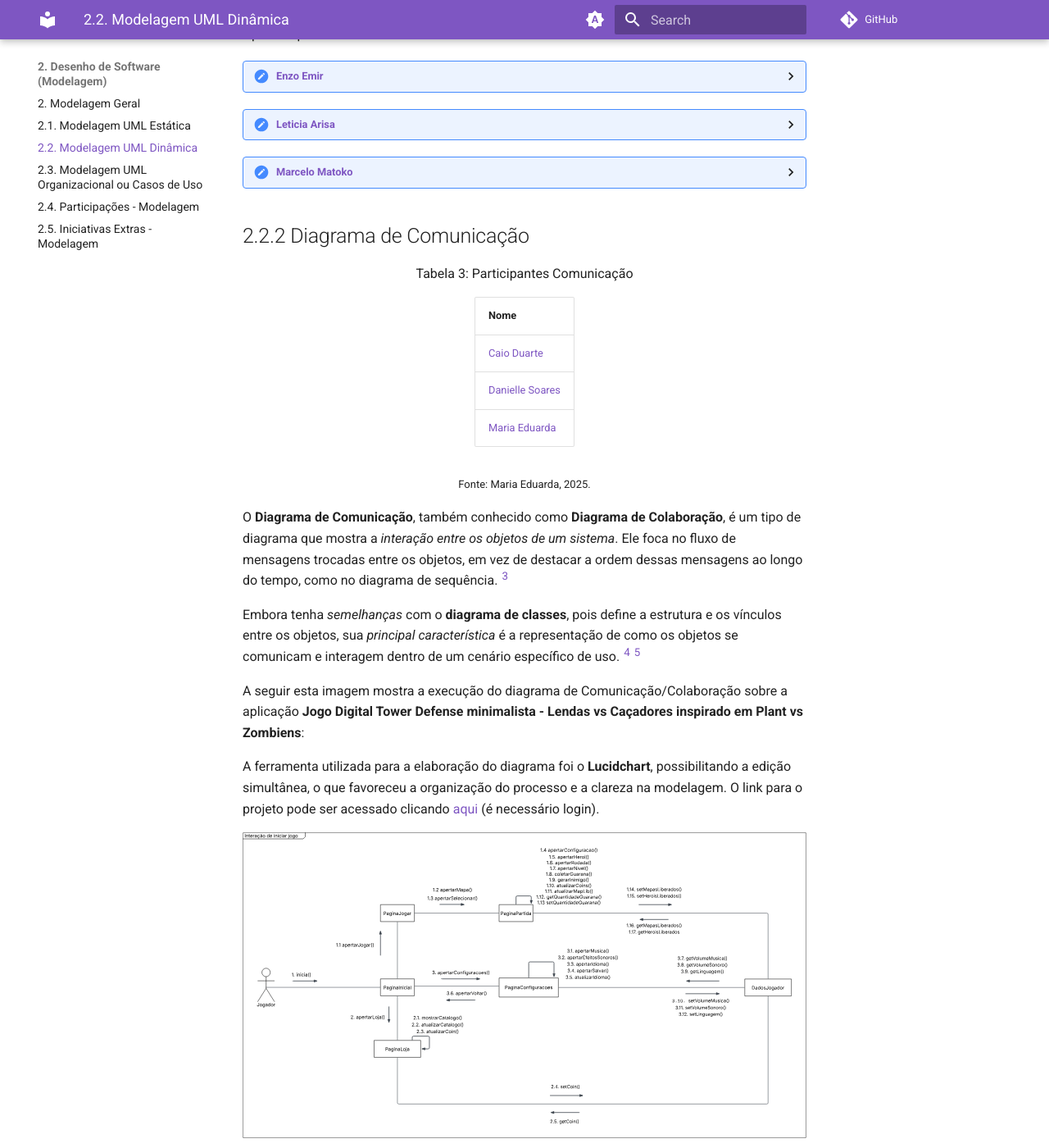
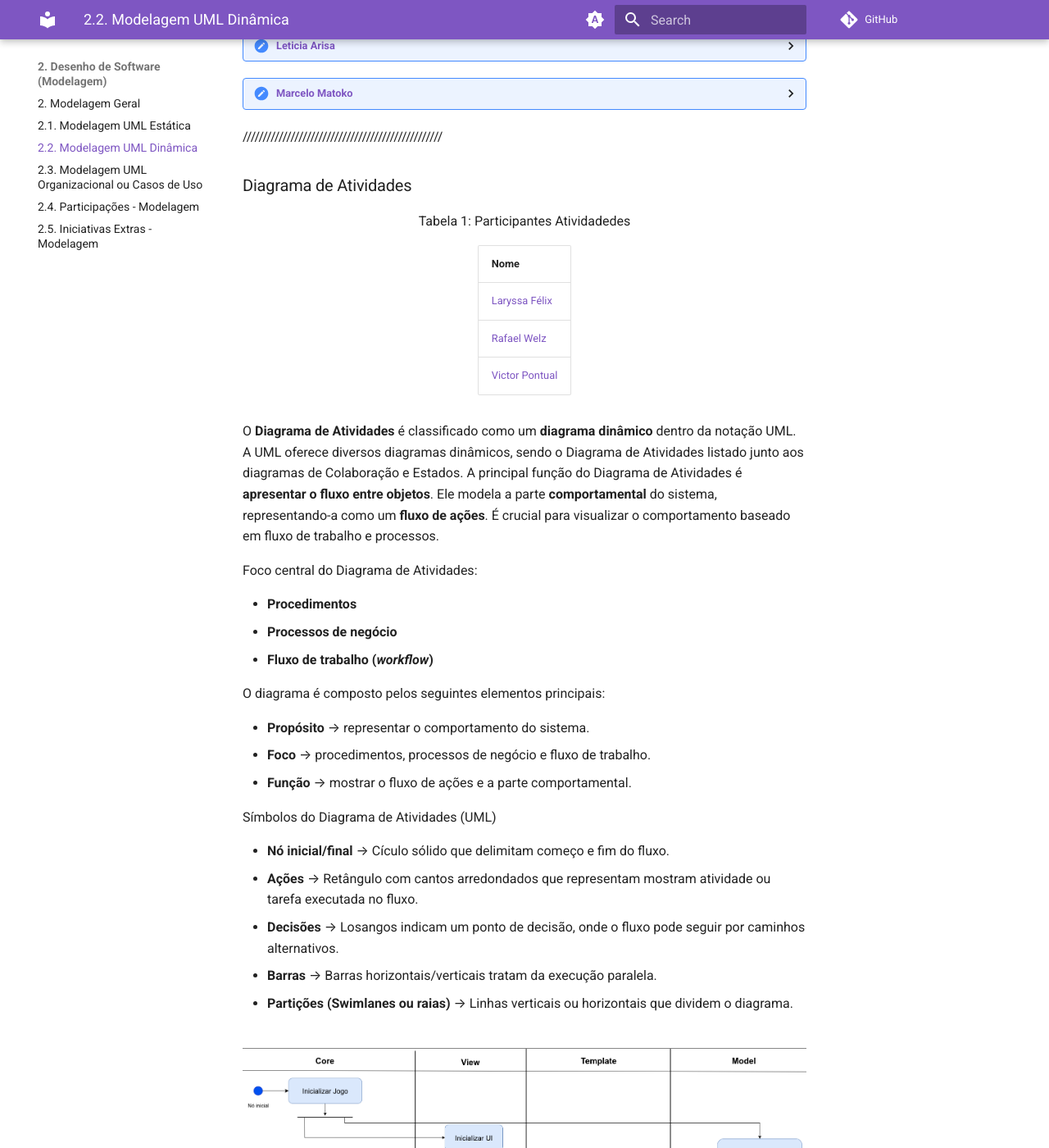
Before and after one commit to UnBArqDsw2025-2-Turma01/2025.2-T01-G1_JogoDigital_Entrega_02, an MkDocs documentation site: the page built from docs/Modelagem/2.2.ModelagemDinamica.md, in a window 1280 px wide and 1400 px high, scrolled down 3931 px. Shown: the whole window at 82% size. Built offline with MkDocs 1.6.1 and Material for MkDocs 9.7.7, drawn with Linux system fonts in a browser that asks for light colours; some of the changed text lies outside the part shown.

Commit message:
Docs: diagrama de atividades
Co-authored-by: Rafael Schadt <rafaelwelzschadt@gmail.com>
Co-authored-by: Victor Pontual <victorpontualgan@gmail.com>

```diff
--- a/docs/Modelagem/2.2.ModelagemDinamica.md
+++ b/docs/Modelagem/2.2.ModelagemDinamica.md
@@ -8,7 +8,7 @@ Apresentação (para a professora) explicando o modelo dinâmico especificado, c
 
 A Wiki ou GitPages do Projeto deve conter um tópico dedicado ao Módulo Modelagem Dinâmica (Notação UML), com 1 modelo, histórico de versões, referências, e demais detalhamentos gerados pela equipe nesse escopo.
 
-# 2.2. Módulo Notação UML – Modelagem Dinâmica
+# 2.1. Módulo Modelagem Dinâmica UML
 
 ## Introdução
 
@@ -31,15 +31,15 @@ A Wiki ou GitPages do Projeto deve conter um tópico dedicado ao Módulo Modelag
   <tbody>
     <tr>
       <td><a href="https://github.com/caioduart3">Caio Duarte</a></td>
-      <td>Diagrama de Comunicação</td>
-      <td>21/09/2025</td>
-      <td>21:00</td>
+      <td></td>
+      <td></td>
+      <td></td>
     </tr>
     <tr>
       <td><a href="https://github.com/danielle-soaress">Danielle Soares</a></td>
-      <td>Diagrama de Comunicação</td>
-      <td>21/09/2025</td>
-      <td>21:00</td>
+      <td></td>
+      <td></td>
+      <td></td>
     </tr>
     <tr>
       <td><a href="https://github.com/EnzoEmir">Enzo Emir</a></td>
@@ -49,9 +49,9 @@ A Wiki ou GitPages do Projeto deve conter um tópico dedicado ao Módulo Modelag
     </tr>
     <tr>
       <td><a href="https://github.com/felixlaryssa">Laryssa Félix</a></td>
-      <td></td>
-      <td></td>
-      <td></td>
+      <td>Diagrama de Atividadess</td>
+      <td>21/09/202</td>
+      <td>11:00</td>
     </tr>
     <tr>
       <td><a href="https://github.com/Leticia-Arisa-K-Higa">Leticia Arisa</a></td>
@@ -67,21 +67,21 @@ A Wiki ou GitPages do Projeto deve conter um tópico dedicado ao Módulo Modelag
     </tr>
     <tr>
       <td><a href="https://github.com/dudaa28">Maria Eduarda</a></td>
-      <td>Diagrama de Comunicação</td>
-      <td>21/09/2025</td>
-      <td>21:00</td>
-    </tr>
-    <tr>
-      <td><a href="https://github.com/RafaelSchadt">Rafael Welz</a></td>
       <td></td>
       <td></td>
       <td></td>
     </tr>
     <tr>
+      <td><a href="https://github.com/RafaelSchadt">Rafael Welz</a></td>
+      <td>Diagrama de Atividadess</td>
+      <td>21/09/202</td>
+      <td>11:00</td>
+    </tr>
+    <tr>
       <td><a href="https://github.com/VictorPontual">Victor Pontual</a></td>
-      <td></td>
-      <td></td>
-      <td></td>
+      <td>Diagrama de Atividadess</td>
+      <td>21/09/202</td>
+      <td>11:00</td>
     </tr>
   </tbody>
 </table>
@@ -89,9 +89,9 @@ A Wiki ou GitPages do Projeto deve conter um tópico dedicado ao Módulo Modelag
 
 <font size="2"><p style="text-align: center">Fonte: Equipe do Projeto, 2025.</p></font>
 
-## 2.2.1 Diagrama de Estados
+### Diagrama de Estados
 
-<font size="3"><p style="text-align: center">Tabela 2: Participantes Estados</p></font>
+<font size="3"><p style="text-align: center">Tabela 1: Participantes Estados</p></font>
 
 <div align="center">
 <table>
@@ -130,11 +130,11 @@ Este diagrama é especialmente útil para modelar **sistemas reativos**, **inter
 ![Estados](../assets/Dinamica/DiagramaDeEstados.png)
 ![Estados2](../assets/Dinamica/DiagramaDeEstados2.png)
 
-#### Gravações
-
+<div align="center">
 <iframe width="560" height="315" src="https://www.youtube.com/embed/UnR0DJuQHwg" title="YouTube video player" frameborder="0" allowfullscreen></iframe>
 
 <iframe width="560" height="315" src="https://www.youtube.com/embed/b2XKDGkJ_TQ" title="YouTube video player" frameborder="0" allowfullscreen></iframe>
+</div>
 
 O link para o projeto pode ser acessado clicando [aqui](https://lucid.app/lucidchart/6684499e-14be-4599-b646-e5eef2a11d4f/edit?viewport_loc=-419%2C-1614%2C7583%2C4006%2C0_0&invitationId=inv_b6cf84fe-0368-42ce-af78-3ee42c2a883d).
 
@@ -163,9 +163,11 @@ Opiniões pessoais:
   <p>Na minha opinião, o Diagrama de Estados é muito complexo tanto na questão da elaboração quanto na dificuldade de interpretá-lo quando completo. Isso faz com que o processo de organização dos pensamentos e de entendimento do projeto não fique facilmente legível e compreensível.</p>
 </details>
 
-## 2.2.2 Diagrama de Comunicação
+//////////////////////////////////////////////////
 
-<font size="3"><p style="text-align: center">Tabela 3: Participantes Comunicação</p></font>
+### Diagrama de Atividades
+
+<font size="3"><p style="text-align: center">Tabela 1: Participantes Atividadedes</p></font>
 
 <div align="center">
 <table>
@@ -176,60 +178,71 @@ Opiniões pessoais:
   </thead>
   <tbody>
     <tr>
-      <td><a href="https://github.com/caioduart3">Caio Duarte</a></td>
+      <td><a href="https://github.com/EnzoEmir">Laryssa Félix</a></td>
     </tr>
     <tr>
-      <td><a href="https://github.com/danielle-soaress">Danielle Soares</a></td>
+      <td><a href="https://github.com/RafaelSchadt">Rafael Welz</a></td>
     </tr>
     <tr>
-      <td><a href="https://github.com/dudaa28">Maria Eduarda</a></td>
+      <td><a href="https://github.com/VictorPontual">Victor Pontual</a></td>
     </tr>
   </tbody>
 </table>
 </div>
 
-<font size="2"><p style="text-align: center">Fonte: Maria Eduarda, 2025.</p></font>
+O **Diagrama de Atividades** é classificado como um **diagrama dinâmico** dentro da notação UML.
+A UML oferece diversos diagramas dinâmicos, sendo o Diagrama de Atividades listado junto aos diagramas de Colaboração e Estados.
+A principal função do Diagrama de Atividades é **apresentar o fluxo entre objetos**.  Ele modela a parte **comportamental** do sistema, representando-a como um **fluxo de ações**. É crucial para visualizar o comportamento baseado em fluxo de trabalho e processos.
 
-O **Diagrama de Comunicação**, também conhecido como **Diagrama de Colaboração**, é um tipo de diagrama que mostra a *interação entre os objetos de um sistema*. Ele foca no fluxo de mensagens trocadas entre os objetos, em vez de destacar a ordem dessas mensagens ao longo do tempo, como no diagrama de sequência. <a href="#REF3"><sup>3</sup></a>
+Foco central do Diagrama de Atividades:
 
-Embora tenha *semelhanças* com o **diagrama de classes**, pois define a estrutura e os vínculos entre os objetos, sua *principal característica* é a representação de como os objetos se comunicam e interagem dentro de um cenário específico de uso. <a href="#REF4"><sup>4</sup></a> <a href="#REF5"><sup>5</sup></a>
+- **Procedimentos**
+- **Processos de negócio**
+- **Fluxo de trabalho (*workflow*)**
 
-A seguir esta imagem mostra a execução do diagrama de Comunicação/Colaboração sobre a aplicação **Jogo Digital Tower Defense minimalista  - Lendas vs Caçadores inspirado em Plant vs Zombiens**:
+O diagrama é composto pelos seguintes elementos principais:
 
-A ferramenta utilizada para a elaboração do diagrama foi o **Lucidchart**, possibilitando a edição simultânea, o que favoreceu a organização do processo e a clareza na modelagem. O link para o projeto pode ser acessado clicando [aqui](https://lucid.app/lucidchart/fff48367-715f-4d5b-8ec5-5d0033a4a0d3/edit?viewport_loc=108%2C40%2C4396%2C1900%2C0_0&invitationId=inv_99631f6e-5f3a-4166-9259-30c6b849bed1) (é necessário login).
+- **Propósito**  → representar o comportamento do sistema.
+- **Foco**  → procedimentos, processos de negócio e fluxo de trabalho.
+- **Função**  → mostrar o fluxo de ações e a parte comportamental.
 
-![Diagrama de Pacotes](../assets/Dinamica/DiagramaDeColaboraçao.svg)
-<font size="2"><p style="text-align: center">Fonte: Caio Duarte, Danielle Soares, Maria Eduarda, 2025.</p></font>
+Símbolos do Diagrama de Atividades (UML)
 
+- **Nó inicial/final** → Cículo sólido que delimitam começo e fim do fluxo.
+- **Ações** → Retângulo com cantos arredondados que representam mostram atividade ou tarefa executada no fluxo.
+- **Decisões** → Losangos indicam um ponto de decisão, onde o fluxo pode seguir por caminhos alternativos.
+- **Barras** → Barras horizontais/verticais tratam da execução paralela.
+- **Partições (Swimlanes ou raias)** → Linhas verticais ou horizontais que dividem o diagrama.
 
->>explicação do diagrama de colaboração<<
+&nbsp;
+![Atividades](../assets/Dinamica/Diagrama_Atividades.drawio.png)
+
+O link para o projeto pode ser acessado clicando [aqui](https://app.diagrams.net/#G10ed7R7VRLyrU7WWe1w4ZhdLnxHvUC1uy#%7B%22pageId%22%3A%22CiVylWIiSjx9v8DIPukC%22%7D).
+
+<br>
 
 #### Comentários sobre o Trabalho em Equipe
 
-A elaboração desta etapa foi realizada de forma colaborativa em reunião pelo **Microsoft Teams**, onde os três membros designados estiveram presentes e participaram ativamente da discussão/elaboração.
-O processo de modelagem foi feito no **Lucidchart**, ferramenta que possibilitou a criação e edição simultânea do diagrama, garantindo integração e alinhamento entre os integrantes.
+A elaboração desta etapa foi realizada de forma colaborativa em reunião pelo **Discord**, onde os três membros designados estiveram presentes e participaram ativamente da discussão/elaboração.
+O processo de modelagem foi feito no **Draw.io**, ferramenta que possibilitou a criação e edição simultânea do diagrama, garantindo integração e alinhamento entre os integrantes.
 
-Durante o encontro, cada participante contribuiu com sugestões e validações, assegurando que o resultado final refletisse a visão conjunta do grupo. Essa abordagem colaborativa favoreceu não apenas a qualidade do diagrama produzido, mas também a sinergia do time e a clareza na divisão de responsabilidades.
+Ao longo da atividade, cada integrante trouxe ideias e feedbacks que ajudaram a consolidar um resultado alinhado com a visão do grupo como um todo. Esse processo coletivo contribuiu tanto para a consistência do diagrama quanto para o fortalecimento da colaboração na equipe.
 
 Opiniões pessoais:
-
 <details>
-  <summary><strong><a href="https://github.com/caioduart3">Caio Duarte</a></strong></summary>
-  <p>Texto aqui</p>
+  <summary><strong><a href="https://github.com/felixlaryssa">Laryssa Félix</a></strong></summary>
+  <p>Na minha visão, o diagrama de atividades foi muito útil porque tornou o fluxo do sistema mais claro. Muitas vezes, quando pensamos apenas em requisitos ou em descrições textuais, fica difícil enxergar a sequência de passos e a interação entre eles. Ao representar isso graficamente, consegui compreender melhor a lógica e também identificar pontos que poderiam gerar ambiguidades. Achei que o diagrama trouxe uma organização visual importante para o entendimento do processo.</p>
 </details>
 
 <details>
-  <summary><strong><a href="https://github.com/danielle-soaress">Danielle Soares</a></strong></summary>
-  <p>Texto aqui</p>
+  <summary><strong><a href="https://github.com/RafaelSchadt">Rafael Schadt</a></strong></summary>
+  <p>Para mim, o principal valor do diagrama de atividades está em facilitar a comunicação entre os membros da equipe. Nem todos interpretam requisitos da mesma forma, e ao termos uma representação visual, conseguimos alinhar entendimentos mais rapidamente. Percebi que esse artefato ajudou a reduzir mal-entendidos e também serviu como referência para validar se o que pensamos sobre o comportamento do sistema estava de fato correto.</p>
 </details>
 
 <details>
-  <summary><strong><a href="https://github.com/dudaa28">Maria Eduarda Andrade</a></strong></summary>
-  <p>O diagramaé uma ferramenta útil e de suma importancia no contexto de interação entre objetos no sistema, porém, percebi que, apesar de ser uma representação dinâmica interessante, pode ser desafiador visualizar a relação entre os objetos de forma clara, principalmente quando há muitas interações envolvidas.</p>
+  <summary><strong><a href="https://github.com/VictorPontual">Victor Pontual</a></strong></summary>
+  <p>Eu achei interessante a prática de elaborar o diagrama de atividades porque foi uma forma de aplicar, na prática, o que antes era apenas teoria. Foi desafiador no início, mas percebi que o exercício nos obriga a pensar não só nos fluxos principais, mas também nas alternativas e exceções. Isso me mostrou como esse tipo de artefato é fundamental para antecipar problemas e evitar lacunas no projeto.</p>
 </details>
-
-#### Gravações
-
 
 ## Referências
 
@@ -237,14 +250,11 @@ Opiniões pessoais:
 
 > <a id="REF2">2.</a> State Machine Diagrams Disponível em: <https://www.uml-diagrams.org/state-machine-diagrams.html>. Acesso em: 21 set. 2025.
 
-> <a id="REF1">3.</a> Figueiredo, A. Diagrama de Comunicação UML. Disponível em: <https://homepages.dcc.ufmg.br/~figueiredo/disciplinas/aulas/uml-diagrama-comunicacao_v01.pdf>. Acesso em: 21 set. 2025.
-
-> <a id="REF2">4.</a> Milene, P. Arquitetura e Desenho de Software - Aula Modelagem UML Dinâmica. Disponível em: <https://aprender3.unb.br/pluginfile.php/3178388/mod_page/content/1/Arquitetura%20e%20Desenho%20de%20Software%20-%20Aula%20Modelagem%20UML%20Din%C3%A2mica%20-%20Profa.%20Milene.pdf>. Acesso em: 21 set. 2025.
-
-> <a id="REF3">5.</a> Amendes, A. Diagrama de Colaboração UML. Disponível em: <https://homepages.dcc.ufmg.br/~amendes/GlossarioUML/glossario/conteudo/interacao/colaboracao/diagrama_de_colaboracao.htm>. Acesso em: 21 set. 2025.
+> <a id="REF2">3.</a> Slides Arquitetura e Desenho de Software Disponível - Prof. Milene Serrano. Disponível em: [Slides Professora Milene](../assets/Dinamica/SlidesModelagemUMLDinamica.pdf). Acesso em: 21 set. 2025.
 
 ## Histórico de Versões 📅
 
 | Versão | Data | Descrição | Autor(es) | Revisor(es) |
 | :--: | :--: | :--: | :--: | :--: |
-| `0.1` | 21/09/2025 | Adicionando Diagrama de Comunicação | [Caio Duarte](https://github.com/caioduart3), [Danielle Soares](https://github.com/danielle-soaress), [Maria Eduarda Andrade](https://github.com/dudaa28) | - |
+| `0.1` | 21/09/2025 | Conteúdo do Diagrama de estados | [Enzo Emir](https://github.com/EnzoEmir), [Leticia Arisa](https://github.com/danielle-soaress), [Marcelo Makoto](https://github.com/MM4k) | [Laryssa Felix](https://github.com/felixlaryssa) |
+| `0.2` | 22/09/2025 | Conteúdo do Diagrama de atividades | [Laryssa Felix](https://github.com/felixlaryssa), [Rafael Schadt](hhttps://github.com/RafaelSchadt), [VictorPontual](https://github.com/VictorPontual) |  [Leticia Arisa](https://github.com/danielle-soaress) |
```
Also changed, not shown: docs/Modelagem/2.1.ModelagemEstatica.md (+20 -13 lines), docs/assets/Dinamica/Diagrama_Atividades.drawio.png (added), 1 other file.
